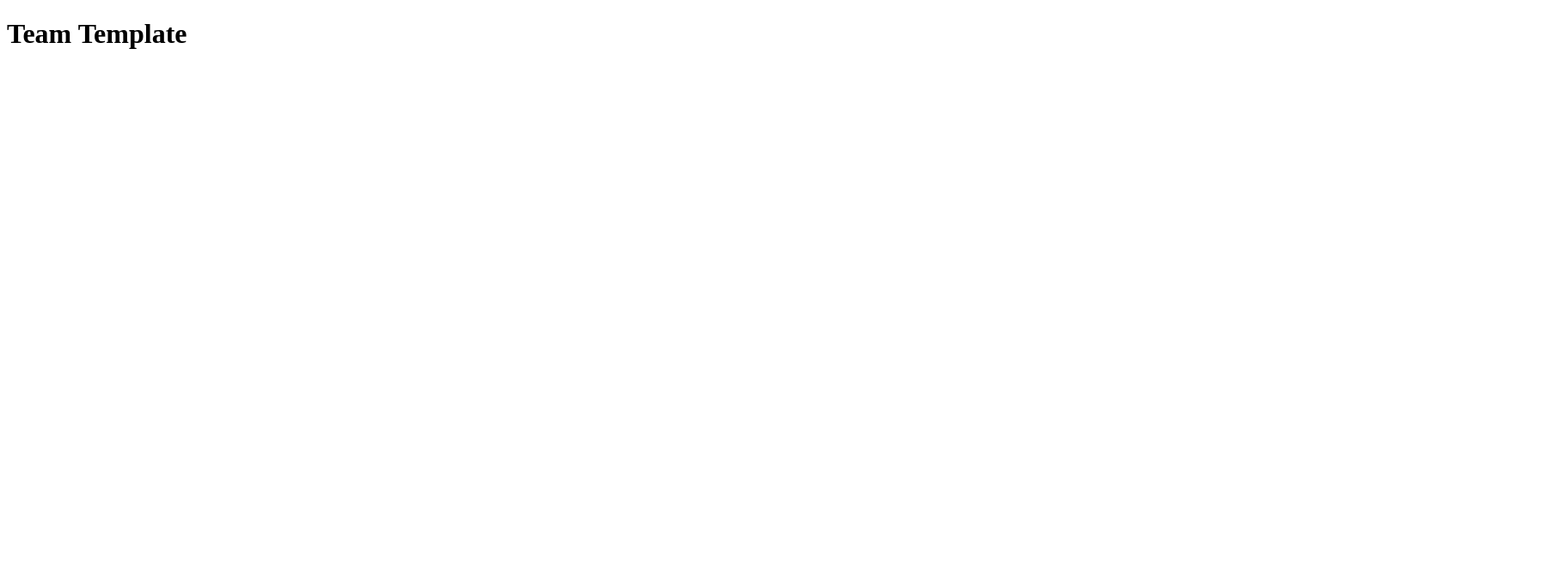
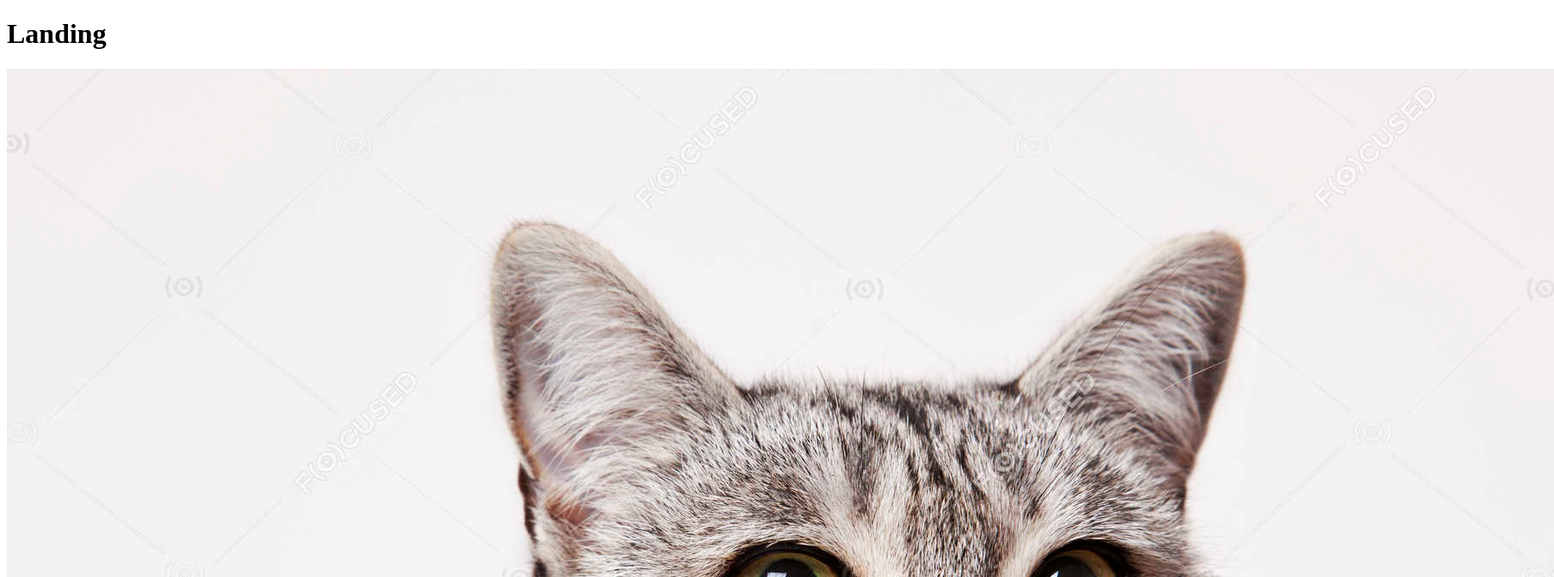
Before and after one commit to mostone1/Landing, a plain HTML site: page index.html in a window 1280 px wide. Shown: the top 672 px of the page at 86% size, 1808 px wide, since content can reach past the window. Drawn offline with Linux system fonts and the light colour scheme.

Commit message:
Sample html

```diff
--- a/index.html
+++ b/index.html
@@ -1,21 +1,24 @@
 <!DOCTYPE html>
 <html lang="en">
+
 <head>
     <meta charset="UTF-8">
     <meta http-equiv="X-UA-Compatible" content="IE=edge">
     <meta name="viewport" content="width=device-width, initial-scale=1.0">
-    <title>Document</title>
+    <title>Landing Page</title>
     <link rel="shortcut icon" href="https://placekitten.com/96/139" type="image/x-icon">
 </head>
+
 <body>
     <header>
-        <h1>Team Template</h1>
+        <h1>Landing</h1>
     </header>
     <main>
-
+        <img src="img/cat.jpg" alt="cat">
     </main>
     <footer>
 
     </footer>
 </body>
+
 </html>
```
Also changed, not shown: img/cat.jpg (added).
